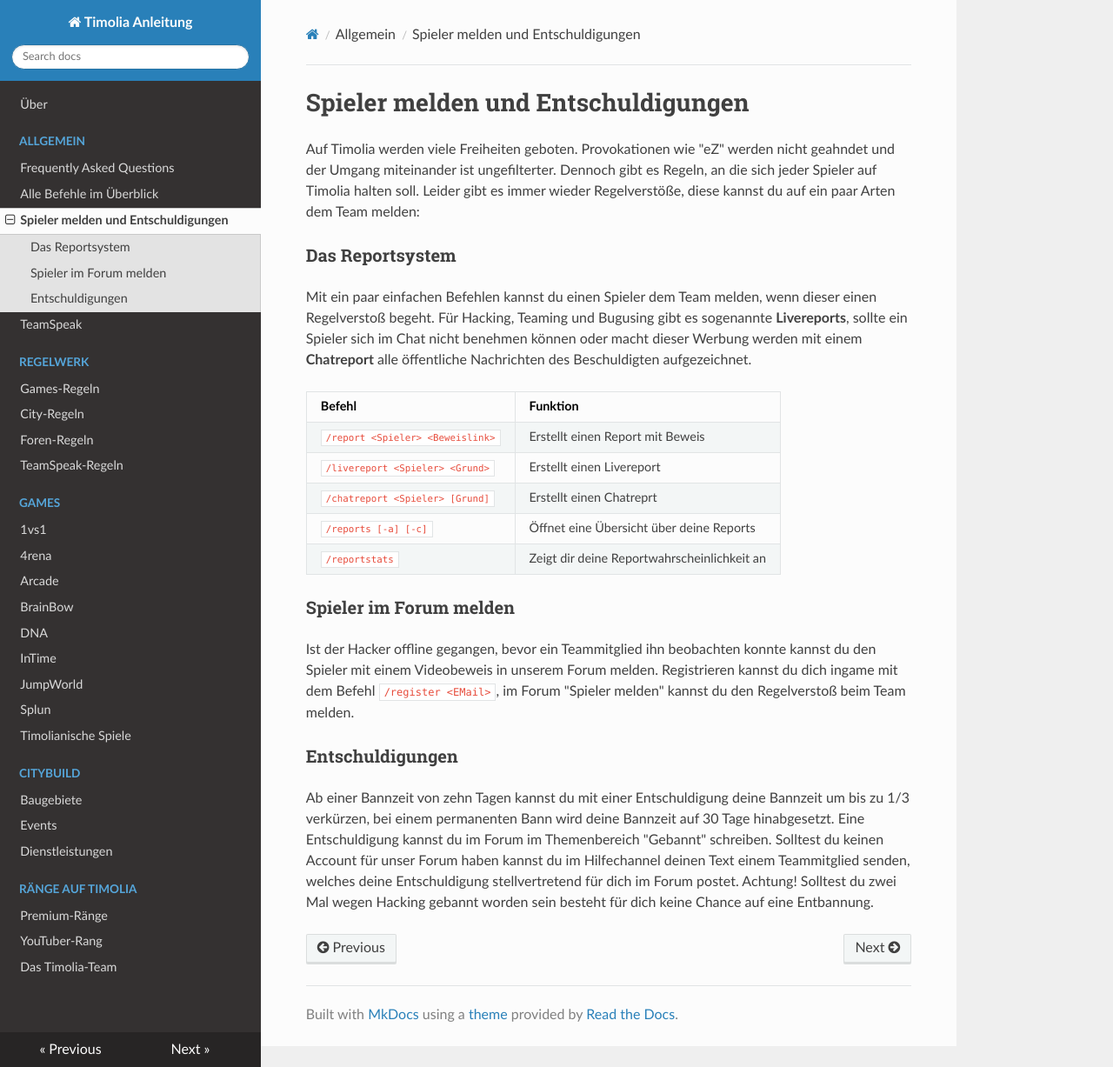
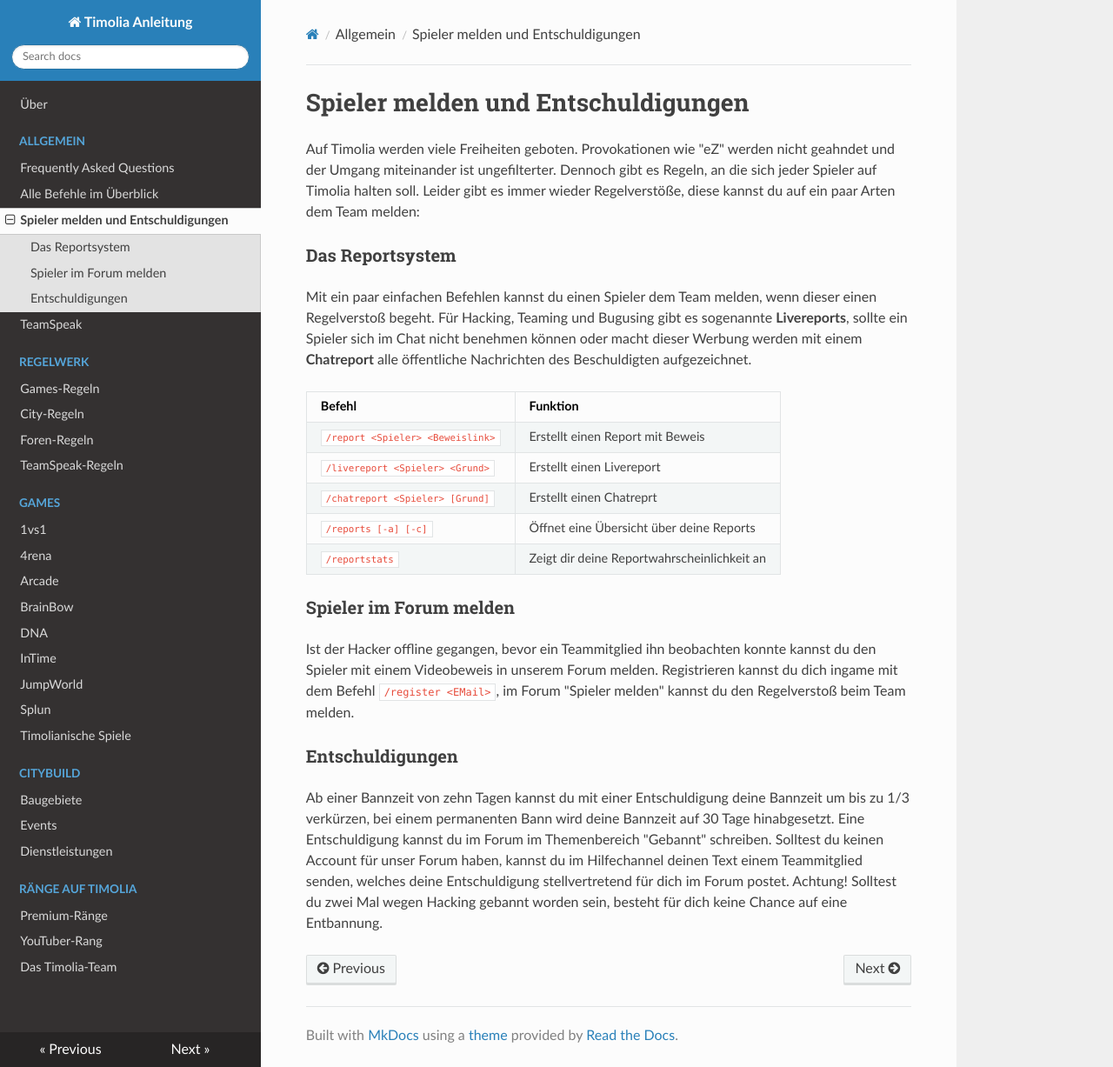
Before and after one commit to TimoliaDE/HowTo, an MkDocs documentation site: the page built from docs/bans.md, in a window 1280 px wide and 1227 px high. Shown: the whole window at 87% size. Built offline with MkDocs 1.6.1, drawn with Linux system fonts in a browser that asks for light colours; nearby versions of some CDN libraries; old or Windows-style settings are respelled for this version of MkDocs.

Commit message:
Rechtschreibfehler fixed

```diff
--- a/docs/bans.md
+++ b/docs/bans.md
@@ -23,5 +23,5 @@ Registrieren kannst du dich ingame mit dem Befehl `/register <EMail>`, im Forum
 ###Entschuldigungen
 Ab einer Bannzeit von zehn Tagen kannst du mit einer Entschuldigung deine Bannzeit um bis zu 1/3 verkürzen, bei einem permanenten Bann wird deine
 Bannzeit auf 30 Tage hinabgesetzt. Eine Entschuldigung kannst du im Forum im Themenbereich "Gebannt" schreiben. Solltest du keinen Account für unser
-Forum haben kannst du im Hilfechannel deinen Text einem Teammitglied senden, welches deine Entschuldigung stellvertretend für dich im Forum postet.
-Achtung! Solltest du zwei Mal wegen Hacking gebannt worden sein besteht für dich keine Chance auf eine Entbannung.
+Forum haben, kannst du im Hilfechannel deinen Text einem Teammitglied senden, welches deine Entschuldigung stellvertretend für dich im Forum postet.
+Achtung! Solltest du zwei Mal wegen Hacking gebannt worden sein, besteht für dich keine Chance auf eine Entbannung.
```
